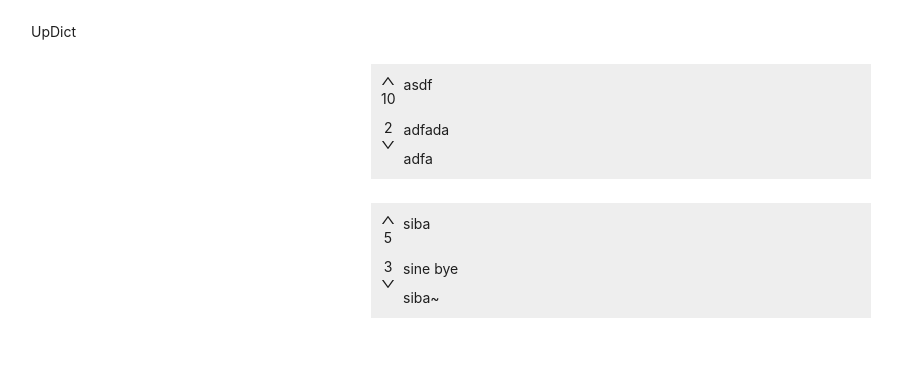
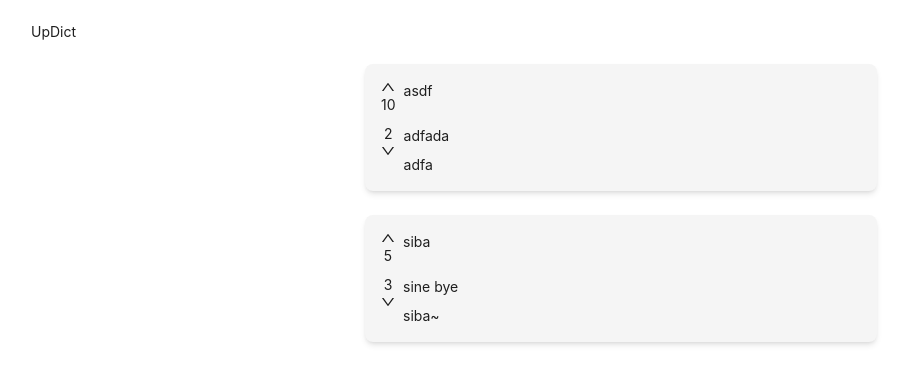
Before and after one commit to abiriadev/sinedict, a React (Vite) app: page / in a window 1280 px wide. Shown: the top 384 px of the page, without its empty margins (19-927 px from the left). Built offline with nearby package versions, Linux system fonts and the light colour scheme.

Commit message:
refactor: use tailwindcss

```diff
--- a/src/App.tsx
+++ b/src/App.tsx
@@ -36,12 +36,7 @@ function App() {
 			}}
 		>
 			<Layout>
-				<Header
-					style={{
-						position: 'sticky',
-						top: 0,
-					}}
-				>
+				<Header className="sticky top-0">
 					UpDict
 				</Header>
 				<Content>
@@ -49,10 +44,7 @@ function App() {
 						<Flex
 							vertical
 							gap="large"
-							style={{
-								width: '100%',
-								maxWidth: 500,
-							}}
+							className="max-w-lg w-full"
 						>
 							{articles.map(ad => (
 								<Article {...ad} />
--- a/src/Article.tsx
+++ b/src/Article.tsx
@@ -10,12 +10,7 @@ export const Article = ({
 	down,
 }: ArticleData) => {
 	return (
-		<div
-			style={{
-				backgroundColor: '#eee',
-				padding: 10,
-			}}
-		>
+		<div className="p-4 bg-neutral-100 rounded-lg shadow-md">
 			<Flex gap="small">
 				<Flex vertical align="center" gap="small">
 					<Flex vertical align="center">
@@ -28,32 +23,14 @@ export const Article = ({
 					</Flex>
 				</Flex>
 				<Flex vertical align="start" gap="large">
-					<h3
-						style={{
-							margin: 0,
-						}}
-					>
-						{word}
-					</h3>
+					<h3>{word}</h3>
 					<Flex
 						vertical
 						align="start"
 						gap="small"
 					>
-						<p
-							style={{
-								margin: 0,
-							}}
-						>
-							{description}
-						</p>
-						<p
-							style={{
-								margin: 0,
-							}}
-						>
-							{example}
-						</p>
+						<p>{description}</p>
+						<p>{example}</p>
 					</Flex>
 				</Flex>
 			</Flex>
```
